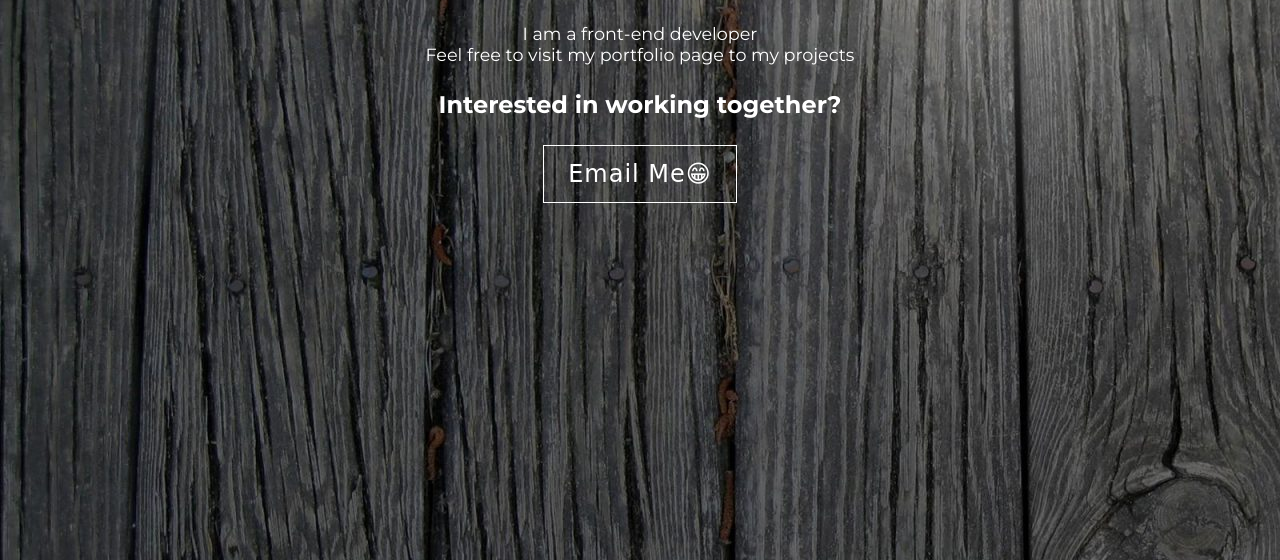
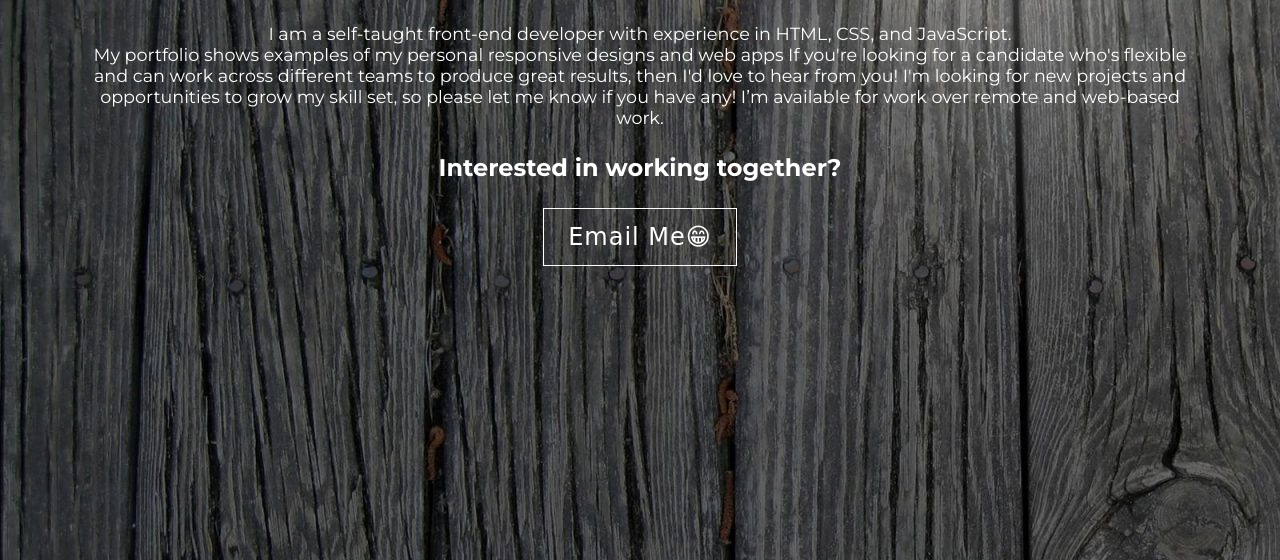
Before and after one commit to eduviereIsrael/ronniiii-i.github.io, a plain HTML site: page index.html in a window 1280 px wide. Shown: the part 240-800 px from the top of the page. Drawn offline with Linux system fonts and the light colour scheme; a web font is replaced by a local one.

Commit message:
portfolio bio

```diff
--- a/index.html
+++ b/index.html
@@ -28,8 +28,13 @@
             <h2>Hey!☺️ My name is Roni</h2>
         </div>
         <div class="widget">
-            <p>I am a front-end developer</p>
-            <p>Feel free to visit my portfolio page to my projects</p>
+            <p>I am a self-taught front-end developer  with experience in HTML, CSS, and JavaScript.</p>
+            <p>
+                My portfolio shows examples of my personal responsive designs and web apps
+                If you're looking for a candidate who's flexible and can work across different teams to produce great results, then I'd love to hear from you!
+                I'm looking for new projects and opportunities to grow my skill set, so please let me know if you have any!
+                I’m available for work over remote and web-based work.
+            </p>
         </div>
         <div class="widget">
             <h3>Interested in working together?</h3>
```
